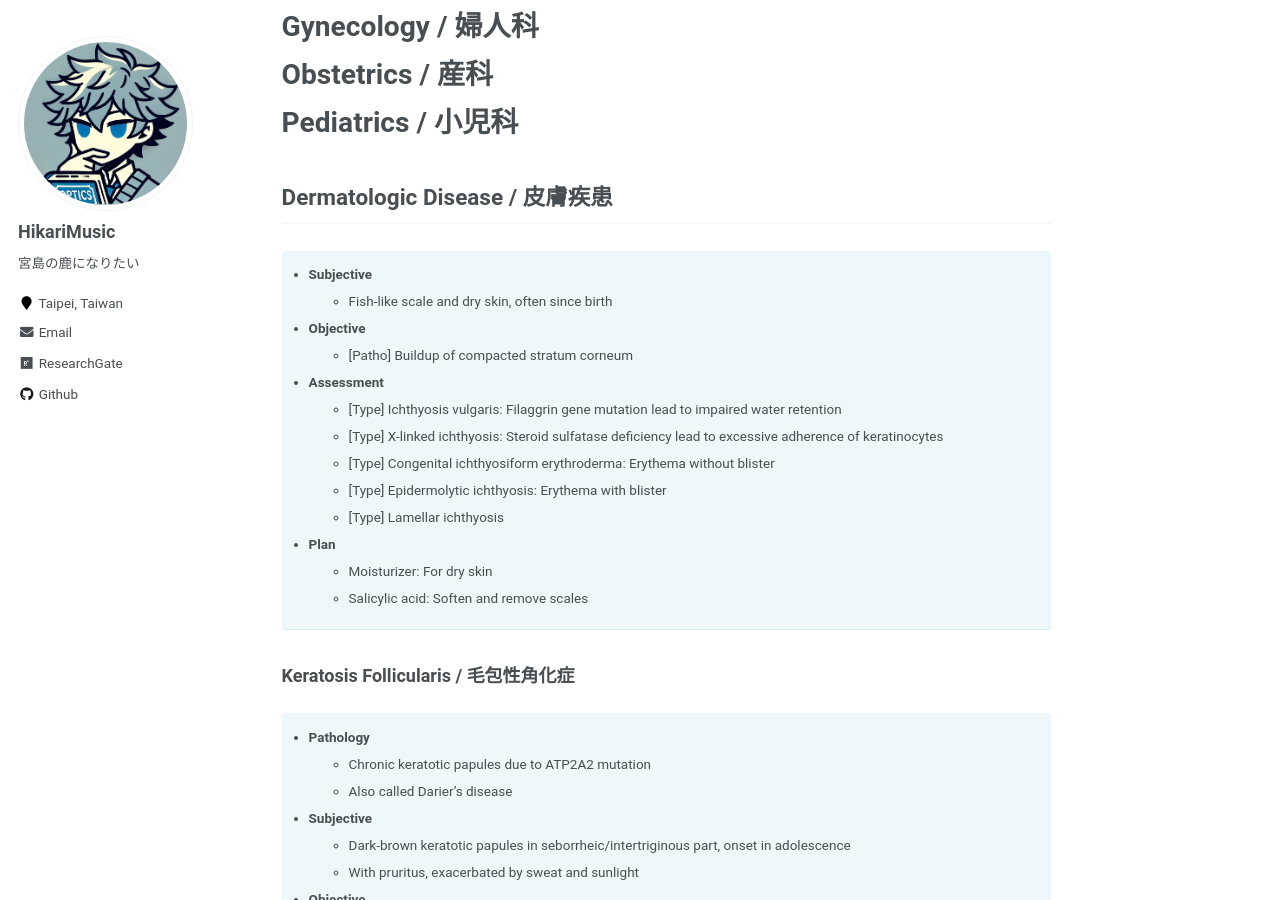
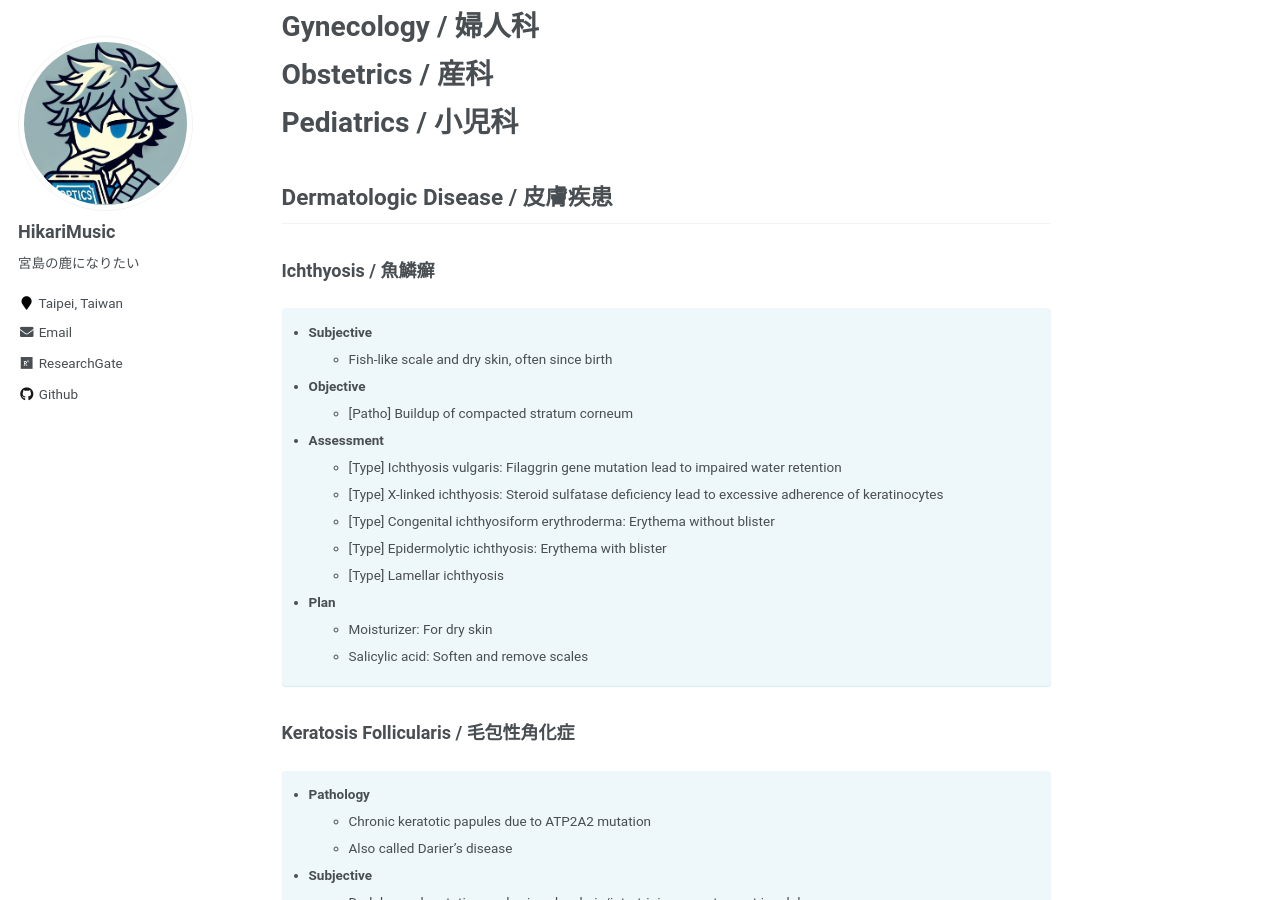
Before and after one commit to hikarimusic/hikarimusic.github.io, a Jekyll site: the page built from _other/medicine.md, in a window 1280 px wide and 900 px high, scrolled down 22972 px. Built offline with Jekyll 4.4.1, drawn with Linux system fonts in a browser that asks for light colours; some web fonts are replaced.

Commit message:
Update medicine.md

```diff
--- a/_other/medicine.md
+++ b/_other/medicine.md
@@ -784,6 +784,8 @@ Essences of clinical medicine.
 
 ## Dermatologic Disease / 皮膚疾患
 
+### Ichthyosis / 魚鱗癬
+
 * **Subjective**
   * Fish-like scale and dry skin, often since birth
 * **Objective**
```
